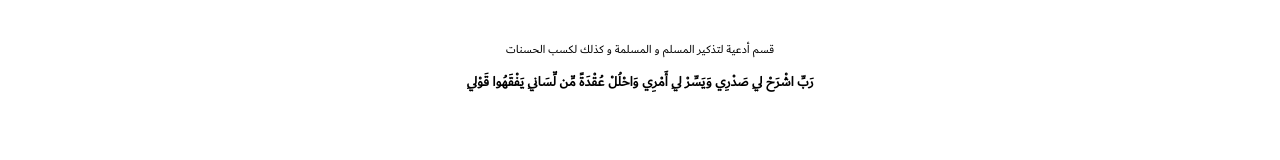
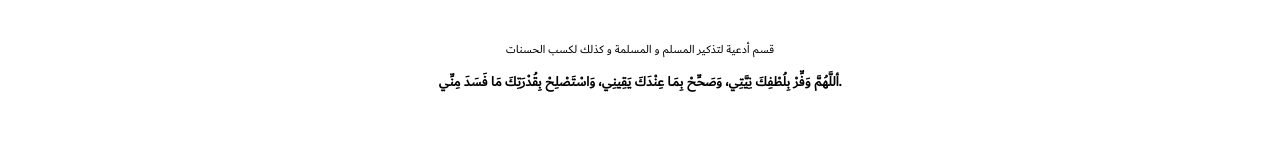
Before and after one commit to ht3aa/me, a Vue app: page / in a window 1280 px wide. Shown: the part 430-590 px from the top of the page. Built offline with nearby package versions, Linux system fonts and the light colour scheme.

Commit message:
adding more doaas

```diff
--- a/src/components/religion/Doaa.vue
+++ b/src/components/religion/Doaa.vue
@@ -14,6 +14,8 @@ const doaas = [
   " يَا أَبَا حَمْزَةَ مَا لَكَ إِذَا أَتَى بِكَ أَمْرٌ تَخَافُهُ أَنْ لَا تَتَوَجَّهَ إِلَى بَعْضِ زَوَايَا بَيْتِكَ ــ يَعْنِي الْقِبْلَةَ ــ فَتُصَلِّيَ رَكْعَتَيْنِ ثُمَّ تَقُولَ : يَا أَبْصَرَ النَّاظِرِينَ وَ يَا أَسْمَعَ السَّامِعِينَ ...",
 
   "رَبِّ اشْرَحْ لِي صَدْرِي وَيَسِّرْ لِي أَمْرِي وَاحْلُلْ عُقْدَةً مِّن لِّسَانِي يَفْقَهُوا قَوْلِي",
+  "أَللَّهمَّ صَلِّ عَلَى مُحَمَّد وَآلِهِ وَبَلِّغْ بِإيْمَانِي أكْمَلَ الاِيْمَانِ، وَاجْعَلْ يَقِينِي أَفْضَلَ الْيَقِينِ، وَانْتَهِ بِنِيَّتِي إلَى أَحْسَنِ النِّيَّـاتِ، وَبِعَمَلِي إلى أَحْسَنِ الاعْمَالِ.",
+  "أللَّهُمَّ وَفِّرْ بِلُطْفِكَ نِيَّتِي، وَصَحِّحْ بِمَـا عِنْدَكَ يَقِينِي، وَاسْتَصْلِحْ بِقُدْرَتِكَ مَا فَسَدَ مِنِّي.",
 ];
 const nextDoaa = () => {
   return doaas[Math.floor(Math.random() * doaas.length)];
```
